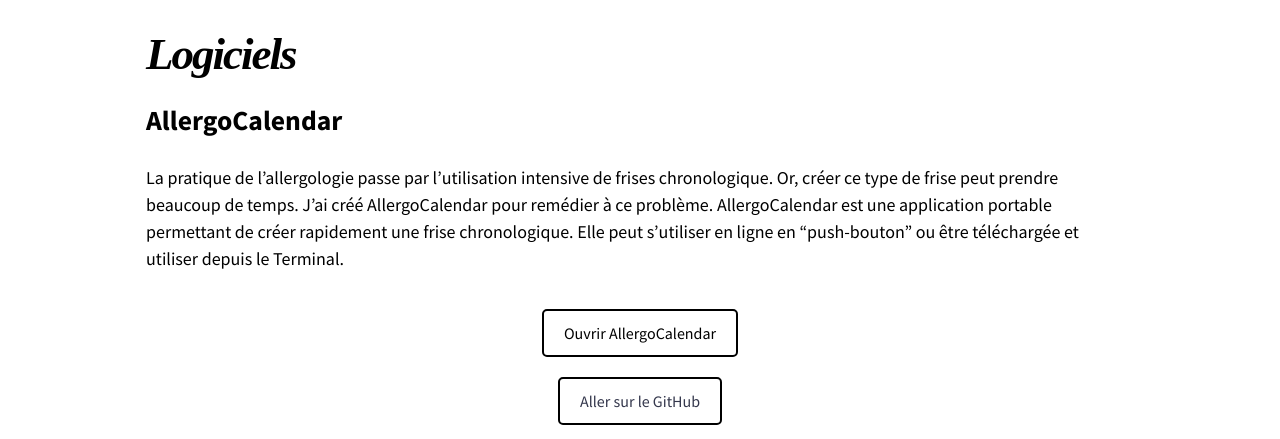
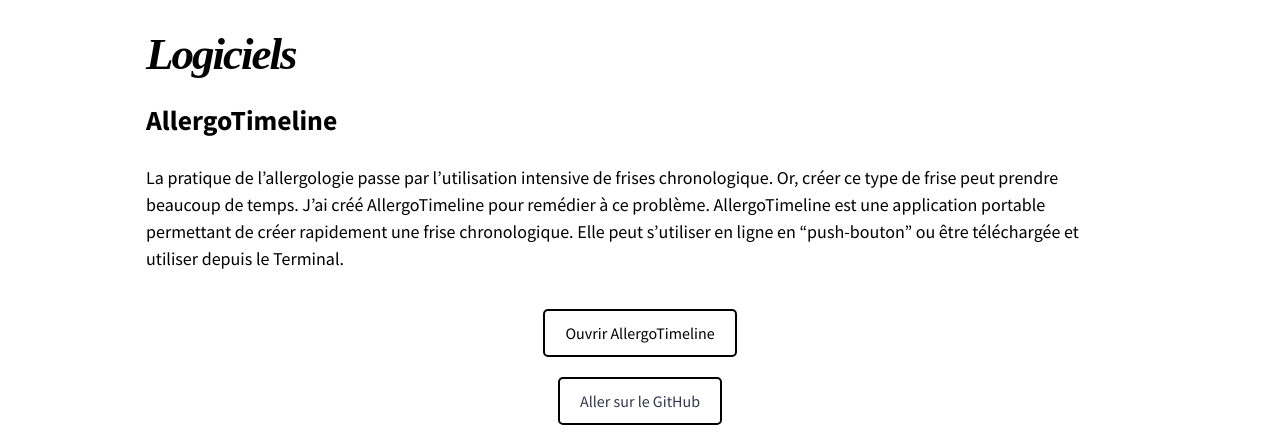
Before and after one commit to Bendjelal/bendjelal.github.io, a Jekyll site: the page built from software/software.md, in a window 1280 px wide. Shown: the part 191-630 px from the top of the page. Built offline with Jekyll 4.4.1, drawn with Linux system fonts in a browser that asks for light colours; nearby versions of some CDN libraries.

Commit message:
Update software.md

```diff
--- a/software/software.md
+++ b/software/software.md
@@ -5,9 +5,9 @@
 ---
 
 
-## AllergoCalendar
+## AllergoTimeline
 
-La pratique de l'allergologie passe par l'utilisation intensive de frises chronologique. Or, créer ce type de frise peut prendre beaucoup de temps. J'ai créé AllergoCalendar pour remédier à ce problème. AllergoCalendar est une application portable permettant de créer rapidement une frise chronologique. Elle peut s'utiliser en ligne en "push-bouton" ou être téléchargée et utiliser depuis le Terminal.
+La pratique de l'allergologie passe par l'utilisation intensive de frises chronologique. Or, créer ce type de frise peut prendre beaucoup de temps. J'ai créé AllergoTimeline pour remédier à ce problème. AllergoTimeline est une application portable permettant de créer rapidement une frise chronologique. Elle peut s'utiliser en ligne en "push-bouton" ou être téléchargée et utiliser depuis le Terminal.
 
 <html lang="fr">
 <head>
@@ -40,7 +40,7 @@
 </head>
 <body>
     <div class="button-container">
-        <a href="https://allergocalendar.streamlit.app/" target="_blank" class="custom-button" >Ouvrir AllergoCalendar</a>      <!-- style="background-color: black; color: white;" -->
+        <a href="https://allergocalendar.streamlit.app/" target="_blank" class="custom-button" >Ouvrir AllergoTimeline</a>      <!-- style="background-color: black; color: white;" -->
         <br>
         <a href="https://github.com/Bendjelal" target="_blank" class="custom-button">Aller sur le GitHub</a>
     </div>
```
